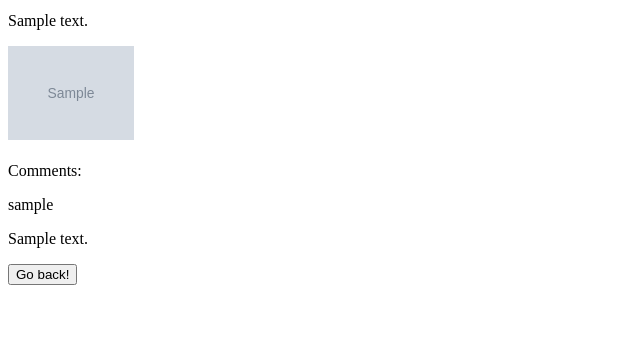
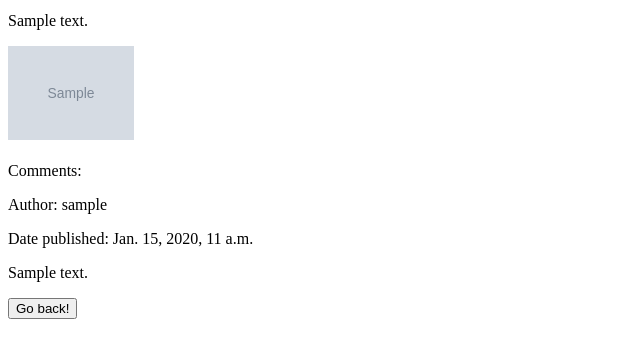
Before and after one commit to Vienio99/Pokedex, a Django app: a page that uses templates/pokemon_detail.html in a window 1280 px wide. Shown: the part 273-631 px from the top of the page, without its empty margins (0-640 px from the left). Run offline with Django 3.2, Linux system fonts and the light colour scheme; tables that the repository leaves empty hold one stand-in row (values such as "Sample post"); grey boxes marked "Sample" are stand-in pictures.

Commit message:
added date published field to comment model

```diff
--- a/pokedex/models.py
+++ b/pokedex/models.py
@@ -4,6 +4,7 @@ from django.template.defaultfilters import slugify
 import os
 from django.conf import settings
 from django.contrib.auth import get_user_model
+from django.utils import timezone
 
 # Create your models here.
 
@@ -51,6 +52,7 @@ class Comment(models.Model):
         get_user_model(),
         on_delete=models.CASCADE,
     )
+    pub_date = models.DateTimeField(default=timezone.now)
 
     def __str__(self):
         return self.comment
--- a/pokedex_project/settings.py
+++ b/pokedex_project/settings.py
@@ -113,7 +113,7 @@ AUTH_PASSWORD_VALIDATORS = [
 
 LANGUAGE_CODE = 'en-us'
 
-TIME_ZONE = 'UTC'
+TIME_ZONE = 'Europe/Warsaw'
 
 USE_I18N = True
 
--- a/templates/pokemon_detail.html
+++ b/templates/pokemon_detail.html
@@ -14,7 +14,8 @@
     <br>
     Comments:
     {% for comment in pokemon.comments.all %}
-            <p>{{ comment.user }}</p>
+            <p>Author: {{ comment.user }}</p>
+            <p>Date published: {{ comment.pub_date }}</p>
             <p>{{ comment }}</p>
     {% endfor %}
 
```
Also changed, not shown: tests/test_models.py (+6 -0 lines), pokedex/migrations/0007_comment_pub_date.py (added).
